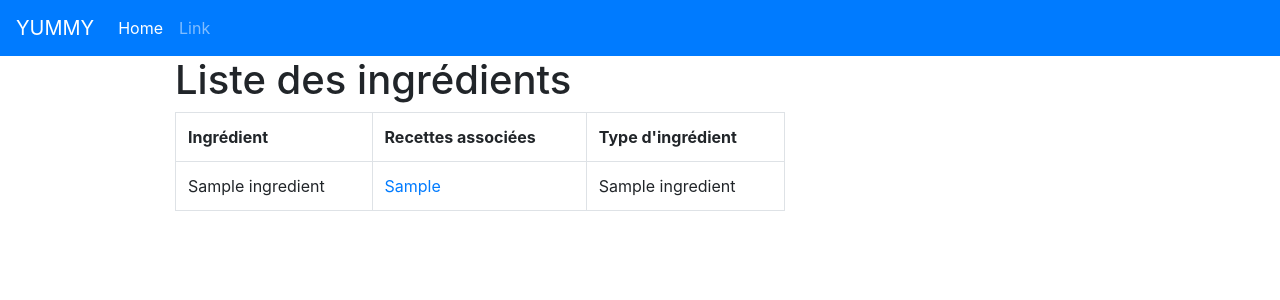
After one commit to smaloron/projet-recettes-php-slim, a PHP site: template templates/ingredientsList.html.twig in a window 1280 px wide. The commit adds this page. Shown: the top 300 px of the page. Run offline with PHP 8.4, Linux system fonts and the light colour scheme; the template is opened without the code that fills it: most values are stand-ins (such as "Sample title", 1, 10 or a date in 2020); some libraries are stand-ins or nearby versions.

Commit message:
Création de la liste des ingrédients

```diff
--- /dev/null
+++ b/templates/ingredientsList.html.twig
@@ -0,0 +1,23 @@
+{% extends "base.html.twig" %}
+
+{% block content %}
+
+    <h1>Liste des ingrédients</h1>
+
+    <table class="table table-bordered">
+        <tr>
+            <th>Ingrédient</th>
+            <th>Recettes associées</th>
+            <th>Type d'ingrédient</th>
+        </tr>
+
+        {% for ingredient in ingredientsList %}
+            <tr>
+                <td>{{ ingredient.ingredient_name }}</td>
+                <td><a href="/recipes-list?id={{ ingredient.ri }}" >{{ ingredient.nb }}</a></td>
+                <td>{{ ingredient.kind_name }}</td>
+            </tr>
+        {% endfor %}
+    </table>
+
+{% endblock %}
--- a/www/index.php
+++ b/www/index.php
@@ -16,6 +16,7 @@ $container = require "../app/container.php";
 $app = new App($container);
 
 require "../app/routes/home.php";
+require "../app/routes/ingredientsList.php";
 
 //lancement de l'application
 $app->run();
```
Also changed, not shown: app/routes/ingredientsList.php (added, +14 -0 lines), data/database.sql (+22 -0 lines).
